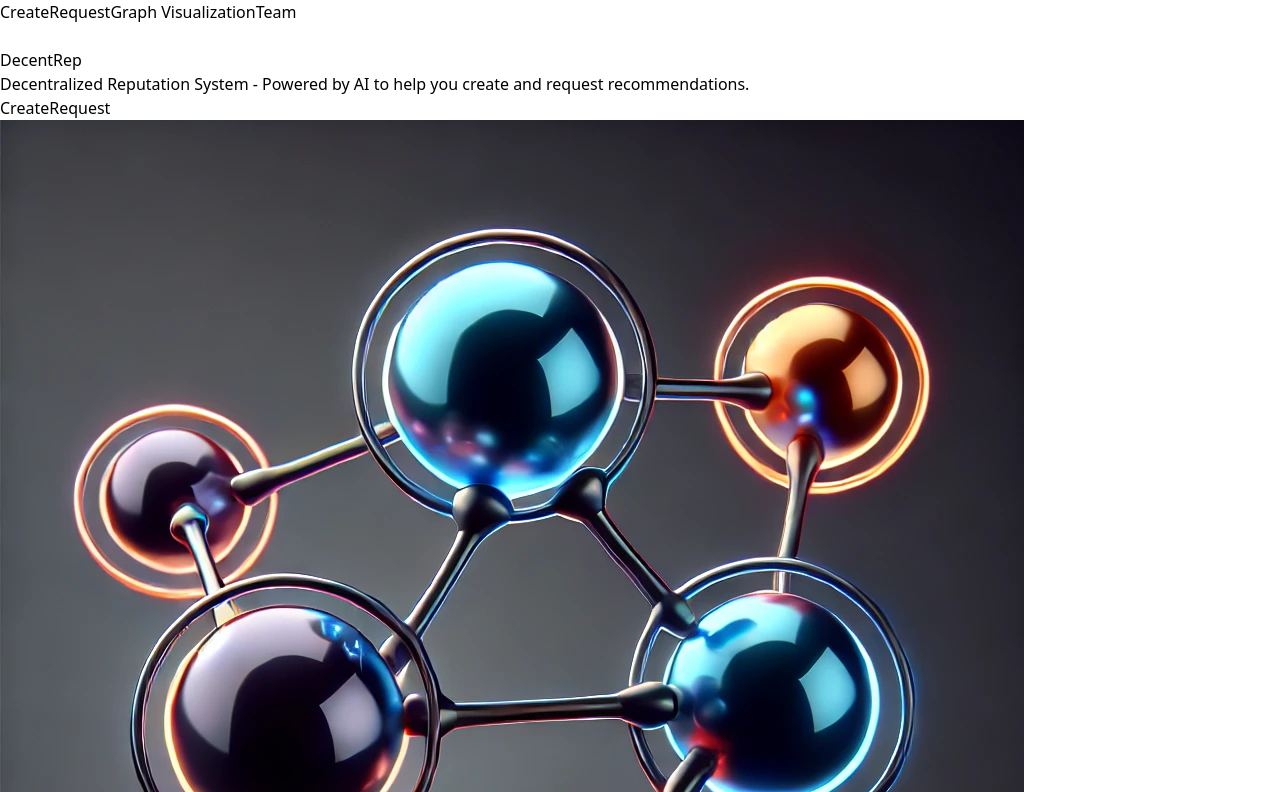
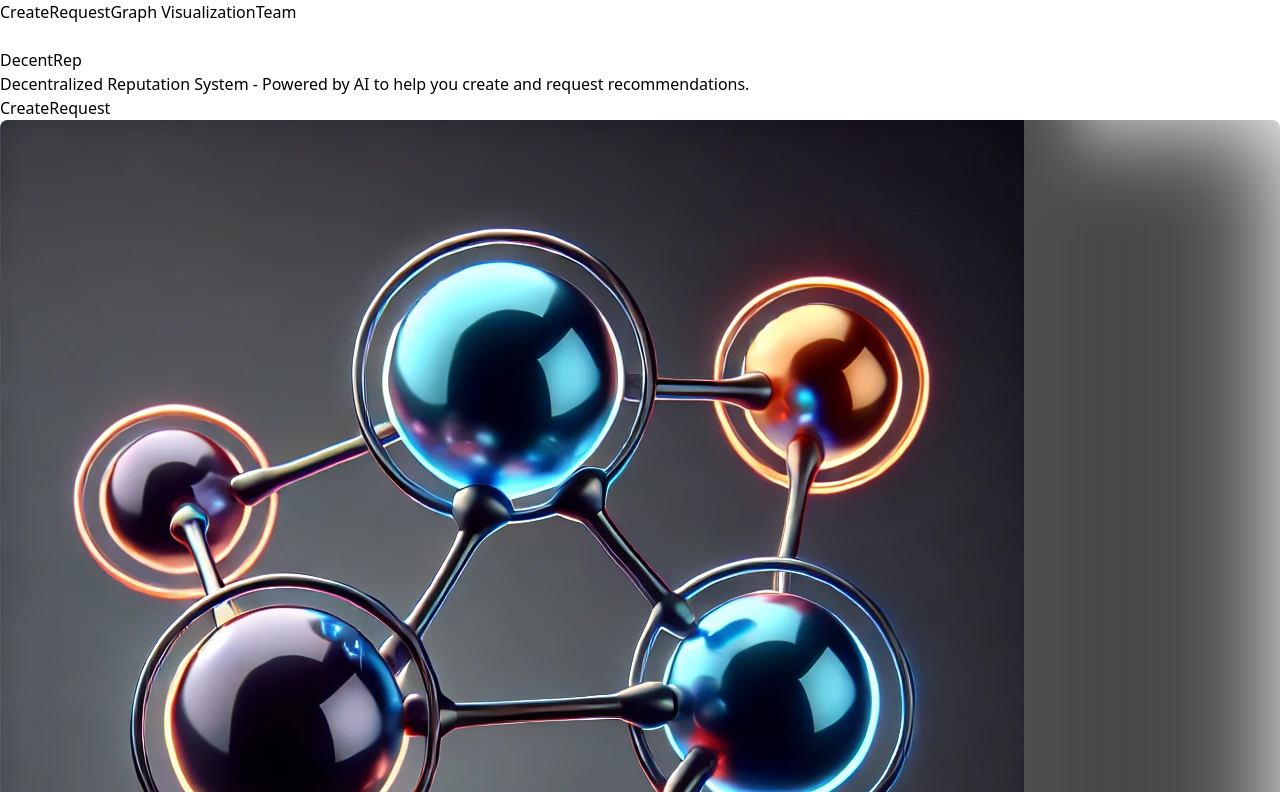
Before and after one commit to THP-Lab/intuition-recommendation-assistant, a React (Vite) app: page / in a window 1280 px wide. Shown: the part 1048-1840 px from the top of the page. Built offline with nearby package versions, Linux system fonts and the light colour scheme.

Commit message:
english correction

```diff
--- a/src/pages/ConfirmationPage.jsx
+++ b/src/pages/ConfirmationPage.jsx
@@ -1,9 +1,9 @@
 import Navbar from '../components/Navbar';
 import Footer from '../components/Footer';
-import { Link } from 'react-router-dom'; // Importation de Link pour gérer les routes
+import { Link } from 'react-router-dom'; // Import Link to handle routes
 
 const ConfirmationPage = () => {
-  const url = window.location.href; // URL de la page actuelle
+  const url = window.location.href; // Current page URL
 
   return (
     <div className="min-h-screen bg-gray-100">
@@ -13,8 +13,8 @@ const ConfirmationPage = () => {
       {/* Header Section */}
       <header className="bg-[#2f2f2f] text-white py-20">
         <div className="container mx-auto text-center">
-          <h1 className="text-4xl font-extrabold mb-6">Confirmation de la recommandation</h1>
-          <p className="text-lg mb-8">Votre recommandation a été créée avec succès. Voici un résumé de la demande :</p>
+          <h1 className="text-4xl font-extrabold mb-6">Recommendation Confirmation</h1>
+          <p className="text-lg mb-8">Your recommendation has been successfully created. Here is a summary of your request:</p>
         </div>
       </header>
 
@@ -22,10 +22,10 @@ const ConfirmationPage = () => {
       <main className="bg-[#4f4f4f] text-gray-800 py-12">
         <div className="container mx-auto px-6">
           <section className="bg-[#3a3a3a] p-8 rounded-lg shadow-lg mb-12">
-            <h3 className="text-2xl text-white font-semibold mb-6">Résumé de la recommandation</h3>
-            <p className="text-lg text-white mb-4">Votre recommandation a été générée avec succès. Vous pouvez partager cette page avec d&apos;autres personnes :</p>
+            <h3 className="text-2xl text-white font-semibold mb-6">Recommendation Summary</h3>
+            <p className="text-lg text-white mb-4">Your recommendation has been successfully generated. You can share this page with others:</p>
             <p className="text-lg text-white mb-4">
-              <strong>URL de la recommandation : </strong>{url}
+              <strong>Recommendation URL: </strong>{url}
             </p>
 
             <div className="text-center mt-6">
@@ -35,7 +35,7 @@ const ConfirmationPage = () => {
                 rel="noopener noreferrer"
                 className="bg-blue-500 text-white px-8 py-3 rounded-full hover:bg-blue-600 transition-all"
               >
-                Visualiser la recommandation dans le Graph
+                View the Recommendation in the Graph
               </a>
             </div>
           </section>
@@ -43,13 +43,13 @@ const ConfirmationPage = () => {
           {/* Optional Next Steps Section */}
           <section className="text-center">
             <p className="text-lg text-white mb-4">
-              Vous pouvez maintenant visualiser votre recommandation dans le graph ou la partager avec d&apos;autres personnes pour recueillir leurs avis.
+              You can now view your recommendation in the graph or share it with others to gather feedback.
             </p>
             <Link
-              to="/" // Utilisation de Link pour rediriger vers la page d'accueil
+              to="/" // Using Link to redirect to the homepage
               className="bg-orange-500 text-white px-8 py-3 rounded-full hover:bg-orange-600 transition-all"
             >
-              Retour à la page d&apos;accueil
+              Back to Homepage
             </Link>
           </section>
         </div>
--- a/src/pages/HomePage.jsx
+++ b/src/pages/HomePage.jsx
@@ -7,7 +7,6 @@ const HomePage = () => {
     <div className="min-h-screen bg-gray-100">
       {/* Navbar */}
       <Navbar />
-
       <header className="bg-gradient-to-r from-[#1f1f1f] to-[#4f4f4f] text-white relative py-8">
         {/* Réduction de la taille du jumbotron */}
         <div className="container mx-auto px-6 flex flex-col md:flex-row items-center justify-between">
@@ -36,11 +35,33 @@ const HomePage = () => {
           </div>
 
           {/* Image Section */}
-          <div className="image-section w-full md:w-1/2 max-w-md md:max-w-lg relative">
+          <div
+            className="image-section w-full md:w-1/2 max-w-md md:max-w-lg relative"
+            style={{
+              position: "relative",
+              overflow: "hidden",
+              borderRadius: "0.5rem", // To match the rounded effect
+            }}
+          >
+            <div
+              style={{
+                position: "absolute",
+                top: 0,
+                left: 0,
+                width: "100%",
+                height: "100%",
+                background: "linear-gradient(to right, #1f1f1f, #4f4f4f)",
+                filter: "blur(50px)", // Blur effect to blend
+                zIndex: -1,
+              }}
+            ></div>
             <img
-              src="/img_decentrep.webp" // Remplacez par le chemin réel de l'image
+              src="/img_decentrep.webp"
               alt="DecentRep Logo"
-              className="w-full h-auto rounded-lg shadow-lg object-cover"
+              className="w-full h-auto object-cover rounded-lg shadow-lg"
+              style={{
+                boxShadow: "0 0 50px 50px #4f4f4f", // Smooth fading effect
+              }}
             />
           </div>
         </div>
--- a/src/pages/VerificationForm.jsx
+++ b/src/pages/VerificationForm.jsx
@@ -5,26 +5,26 @@ import Footer from "../components/Footer";
 
 const VerificationForm = () => {
   const [proposal, setProposal] = useState(
-    "Proposition de recommandation générée par l'IA."
+    "AI-generated recommendation proposal."
   );
   const [isEditable, setIsEditable] = useState(false);
   const navigate = useNavigate();
   const location = useLocation();
 
-  // Extraire le paramètre 'source' de l'URL
+  // Extract the 'source' parameter from the URL
   const source = new URLSearchParams(location.search).get("source");
 
   const handleSubmit = () => {
     if (source === "request") {
-      navigate("/waitingpage"); // Rediriger vers la page d'attente
+      navigate("/waitingpage"); // Redirect to the waiting page
     } else if (source === "create") {
-      navigate("/confirmationpage"); // Rediriger vers la page de confirmation
+      navigate("/confirmationpage"); // Redirect to the confirmation page
     }
   };
 
   const handleShare = () => {
     const url = window.location.href;
-    alert(`Partagez cette URL : ${url}`);
+    alert(`Share this URL: ${url}`);
   };
 
   return (
@@ -36,15 +36,16 @@ const VerificationForm = () => {
       <header className="bg-[#2f2f2f] text-white py-20">
         <div className="container mx-auto text-center">
           <h1 className="text-4xl font-extrabold mb-4">
-            Vérification de la recommandation
+            Recommendation Verification
           </h1>
           <p className="text-lg mb-8">
-            Voici la proposition de recommandation générée par notre assistant
-            IA. Vous pouvez la modifier avant de la soumettre.
+            Here is the recommendation proposal generated by our AI assistant.
+            You can edit it before submitting.
           </p>
           <p className="text-lg mb-8">
-              Veuillez vérifier si cette recommandation correspond à ce que vous souhaitez avant de la soumettre. Si vous avez des modifications à apporter, n&apos;hésitez pas à les faire.
-            </p>
+            Please verify if this recommendation aligns with your needs before
+            submitting it. If you need to make changes, feel free to do so.
+          </p>
         </div>
       </header>
 
@@ -54,7 +55,7 @@ const VerificationForm = () => {
           <section className="mb-12">
             <div className="bg-[#3a3a3a] p-8 rounded-lg shadow-lg">
               <h3 className="text-2xl text-white font-semibold mb-6">
-                Proposition de recommandation
+                Recommendation Proposal
               </h3>
               <textarea
                 value={proposal}
@@ -72,19 +73,19 @@ const VerificationForm = () => {
               onClick={handleShare}
               className="bg-blue-500 text-white px-8 py-4 rounded-full hover:bg-blue-600 transition-all"
             >
-              Partager cette proposition
+              Share this Proposal
             </button>
             <button
               onClick={() => setIsEditable(!isEditable)}
               className="bg-orange-500 text-white px-8 py-4 rounded-full hover:bg-orange-600 transition-all"
             >
-              {isEditable ? "Verrouiller" : "Modifier"}
+              {isEditable ? "Lock" : "Edit"}
             </button>
             <button
               onClick={handleSubmit}
               className="bg-violet-500 text-white px-8 py-4 rounded-full hover:bg-violet-600 transition-all"
             >
-              Soumettre la recommandation
+              Submit Recommendation
             </button>
           </section>
         </div>
--- a/src/pages/WaitingPage.jsx
+++ b/src/pages/WaitingPage.jsx
@@ -1,6 +1,6 @@
 import Navbar from '../components/Navbar';
 import Footer from '../components/Footer';
-import { Link } from 'react-router-dom'; // Importation de Link pour gérer les routes
+import { Link } from 'react-router-dom'; // Import Link to handle routes
 
 const WaitingPage = () => {
   return (
@@ -11,8 +11,8 @@ const WaitingPage = () => {
       {/* Header Section */}
       <header className="bg-[#2f2f2f] text-white py-20">
         <div className="container mx-auto text-center">
-          <h1 className="text-4xl font-extrabold mb-6">En attente de confirmation</h1>
-          <p className="text-lg mb-8">Votre requête est en cours de traitement. Voici un résumé de votre demande :</p>
+          <h1 className="text-4xl font-extrabold mb-6">Awaiting Confirmation</h1>
+          <p className="text-lg mb-8">Your request is being processed. Here is a summary of your request:</p>
         </div>
       </header>
 
@@ -20,16 +20,16 @@ const WaitingPage = () => {
       <main className="bg-[#4f4f4f] text-gray-800 py-12">
         <div className="container mx-auto px-6">
           <section className="bg-[#3a3a3a] p-8 rounded-lg shadow-lg mb-12">
-            <h3 className="text-2xl text-white font-semibold mb-6">Résumé de la requête</h3>
-            <p className="text-lg text-white mb-4">Votre demande est en cours de traitement. Nous vous informerons dès que possible.</p>
+            <h3 className="text-2xl text-white font-semibold mb-6">Request Summary</h3>
+            <p className="text-lg text-white mb-4">Your request is being processed. We will notify you as soon as possible.</p>
 
             <div className="text-center mt-6">
-              <p className="text-lg text-white mb-4">Merci de patienter pendant que nous validons votre demande.</p>
+              <p className="text-lg text-white mb-4">Thank you for your patience while we validate your request.</p>
               <Link
-                to="/" // Utilisation de Link pour la navigation vers la page d'accueil
+                to="/" // Using Link to navigate back to the homepage
                 className="bg-blue-400 text-white px-8 py-3 rounded-full hover:bg-blue-500 transition-all"
               >
-                Retour à la page d&apos;accueil
+                Back to Homepage
               </Link>
             </div>
           </section>
```
